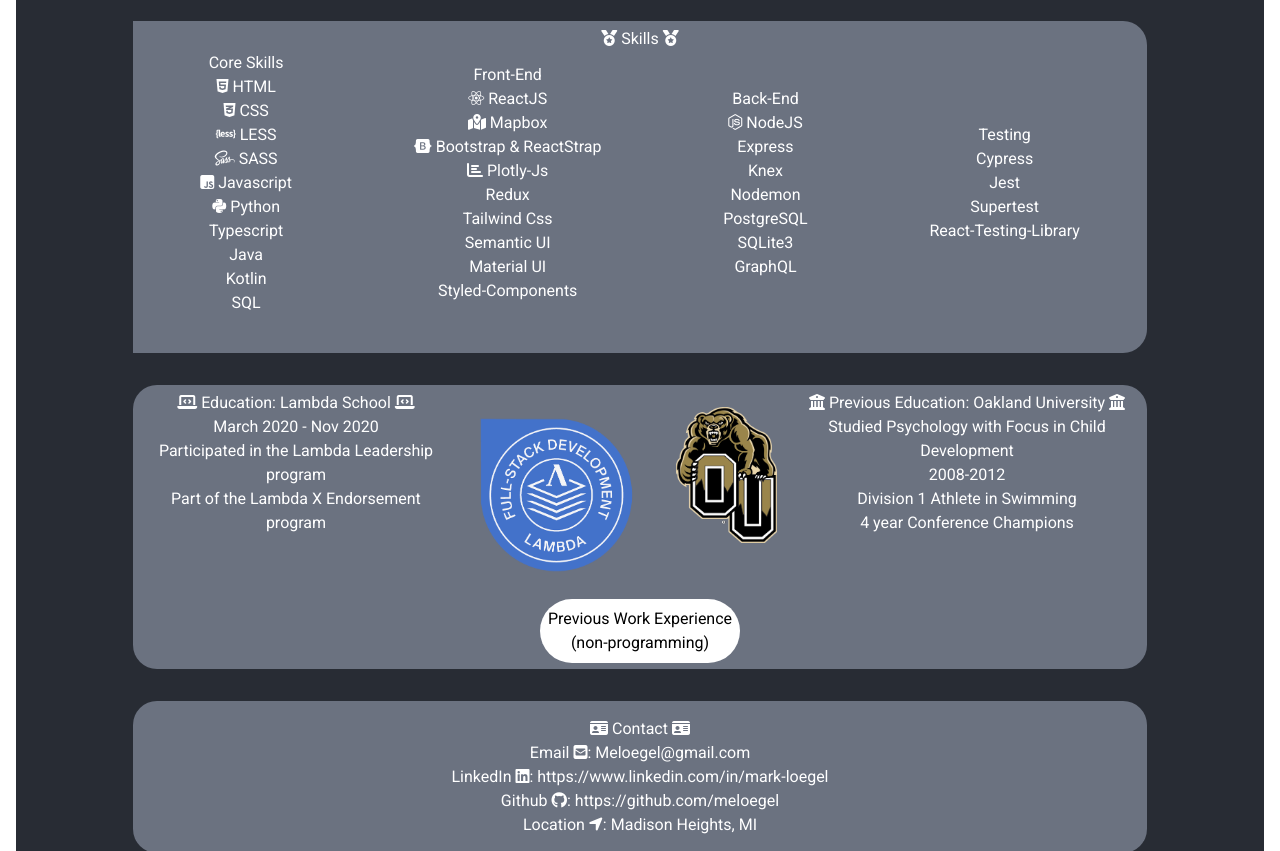
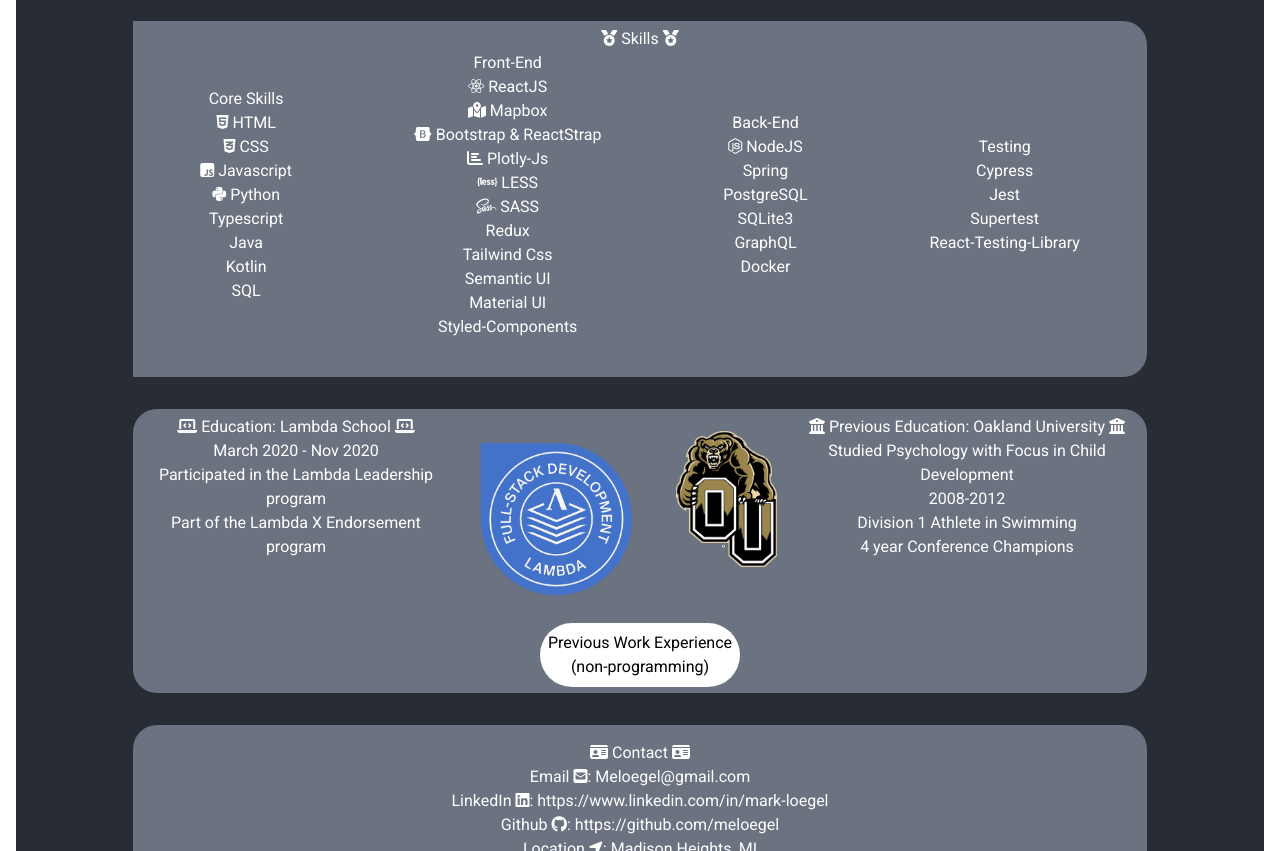
Before and after one commit to meloegel/portfolio, a React (Create React App) app: page / in a window 1280 px wide. Shown: the part 4240-5091 px from the top of the page. Built offline with nearby package versions, Linux system fonts and the light colour scheme.

Commit message:
adding more skills

```diff
--- a/src/components/skills.js
+++ b/src/components/skills.js
@@ -13,8 +13,6 @@
                             <h4>Core Skills</h4>
                             <li><i className="fab fa-html5"></i> HTML</li>
                             <li><i className="fab fa-css3-alt"></i> CSS</li>
-                            <li><i className="fab fa-less"></i> LESS</li>
-                            <li><i class="fab fa-sass"></i> SASS</li>
                             <li><i className="fab fa-js-square"></i> Javascript</li>
                             <li><i className="fab fa-python"></i> Python</li>
                             <li>Typescript</li>
@@ -30,6 +28,8 @@
                             <li><i class="fas fa-map-marked-alt"></i> Mapbox</li>
                             <li><i className="fab fa-bootstrap"></i> Bootstrap & ReactStrap</li>
                             <li><i class="fas fa-chart-bar"></i> Plotly-Js</li>
+                            <li><i className="fab fa-less"></i> LESS</li>
+                            <li><i class="fab fa-sass"></i> SASS</li>
                             <li>Redux</li>
                             <li>Tailwind Css</li>
                             <li>Semantic UI</li>
@@ -41,12 +41,11 @@
                         <ul>
                             <h4>Back-End</h4>
                             <li><i className="fab fa-node-js"></i> NodeJS</li>
-                            <li>Express</li>
-                            <li>Knex</li>
-                            <li>Nodemon</li>
+                            <li>Spring</li>
                             <li>PostgreSQL</li>
                             <li>SQLite3</li>
                             <li>GraphQL</li>
+                            <li>Docker</li>
                         </ul>
                     </div>
                     <div className="m-auto text-white text-center p-1 md:p-0 ">
```
